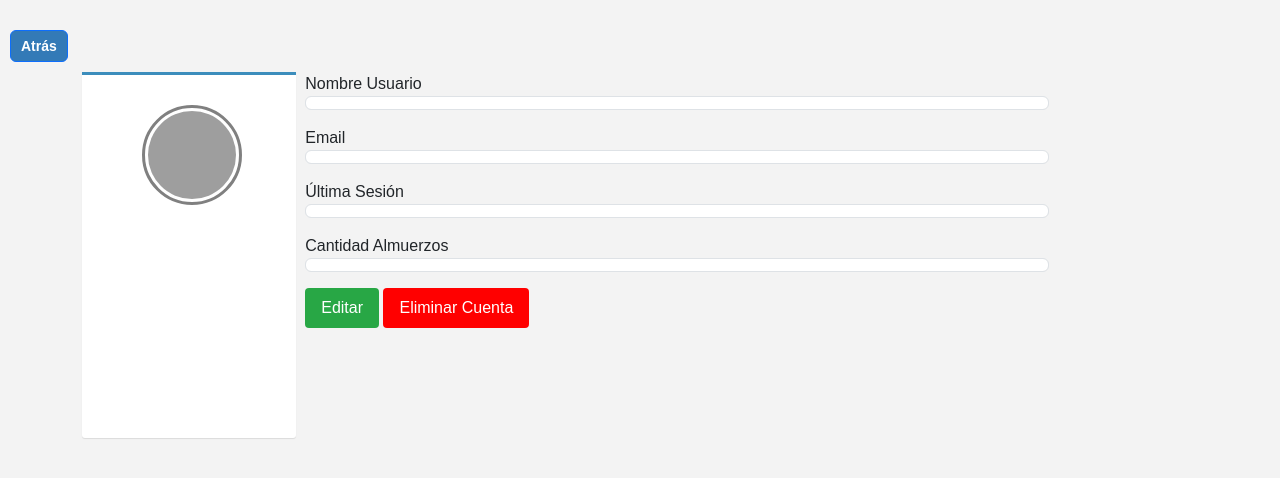
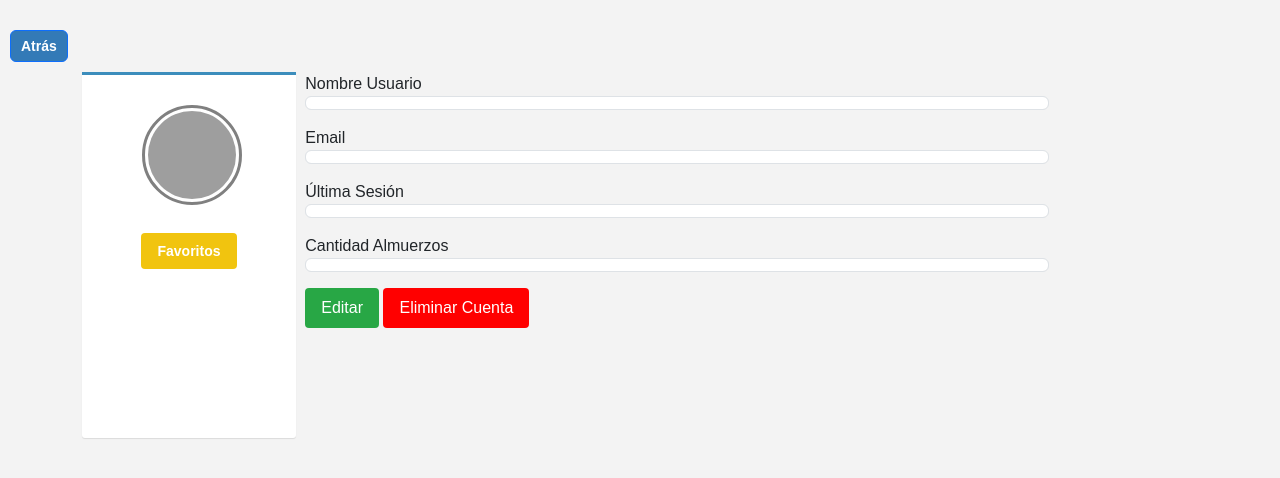
Before and after one commit to tylwerr/bd-tarea-2, a PHP site: page /perfil.php in a window 1280 px wide. Shown: the part 80-558 px from the top of the page. Run offline with PHP 8.4, Linux system fonts and the light colour scheme; the visitor is signed in with stand-in values (Sample User, id 1); data that the repository does not hold is empty; grey boxes are pictures that could not be loaded.

Commit message:
agregado botón hacia favoritos

```diff
--- a/PHP/perfil.php
+++ b/PHP/perfil.php
@@ -192,6 +192,15 @@
             background-color: blue;
             color: white;
         }
+
+        .btn-favorite {
+            background-color: #F1C40F;
+            color: #fff;
+            border: 1px #28a745;
+            padding: 8px 16px;
+            border-radius: 4px;
+            cursor: pointer;
+        }
     </style>
 </head>
 <body>
@@ -206,6 +215,9 @@
             <div class="left box-primary">
                 <img class="image" src="https://cdn.pixabay.com/photo/2015/10/05/22/37/blank-profile-picture-973460_960_720.png" alt="Imagen de Usuario" />
                 <h3 class="username text-center"><?php echo htmlspecialchars($user['nombre_usuario']); ?></h3>
+                <div class="text-center">
+                    <a href="favoritos.php" class="btn btn-favorite">Favoritos</a>
+                </div>
             </div>
             <div class="right tab-content">
                 <form class="form-horizontal">
--- a/PHP/principal.php
+++ b/PHP/principal.php
@@ -147,7 +147,7 @@
             <input type="checkbox" id="profile-menu-toggle" class="profile-menu-toggle">
             <div class="profile-menu">
                 <a class="profile-item" href="perfil.php">Perfil</a>
-                <a class="profile-item" href="#">Favoritos</a>
+                <a class="profile-item" href="favoritos.php">Favoritos</a>
                 <a class="profile-item" href="cerrar_sesion.php">Cerrar Sesión</a>
             </div>
         </div>
```
Also changed, not shown: PHP/favoritos.php (added, +35 -0 lines).
